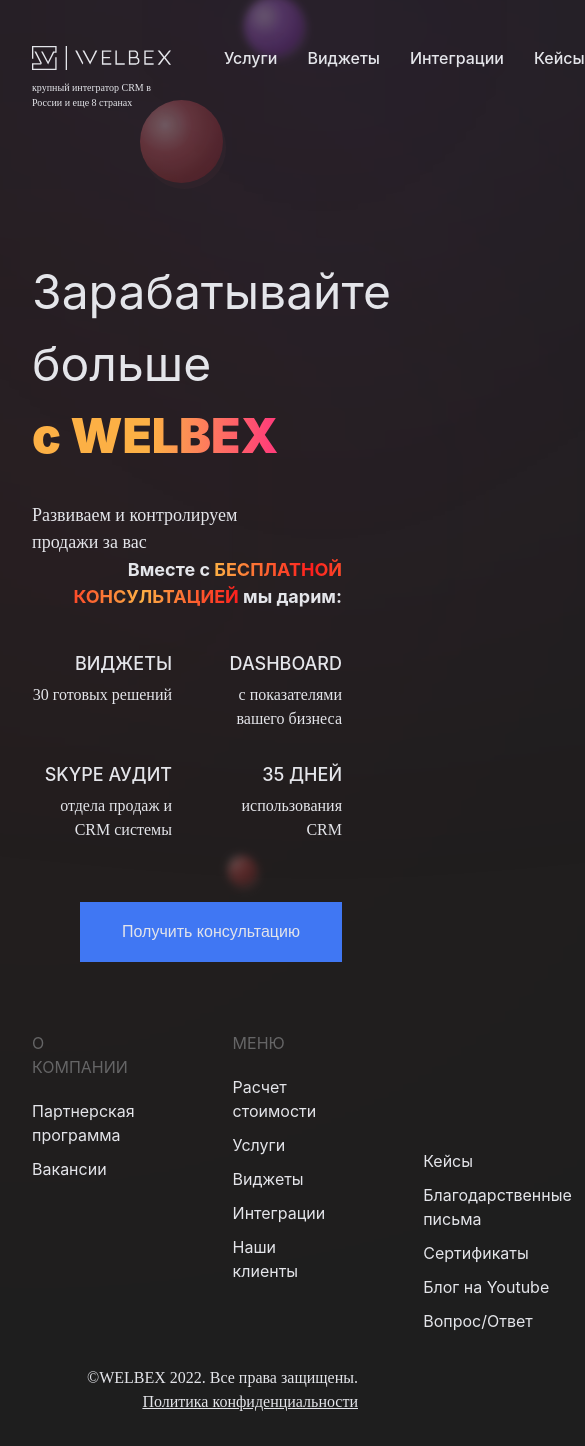
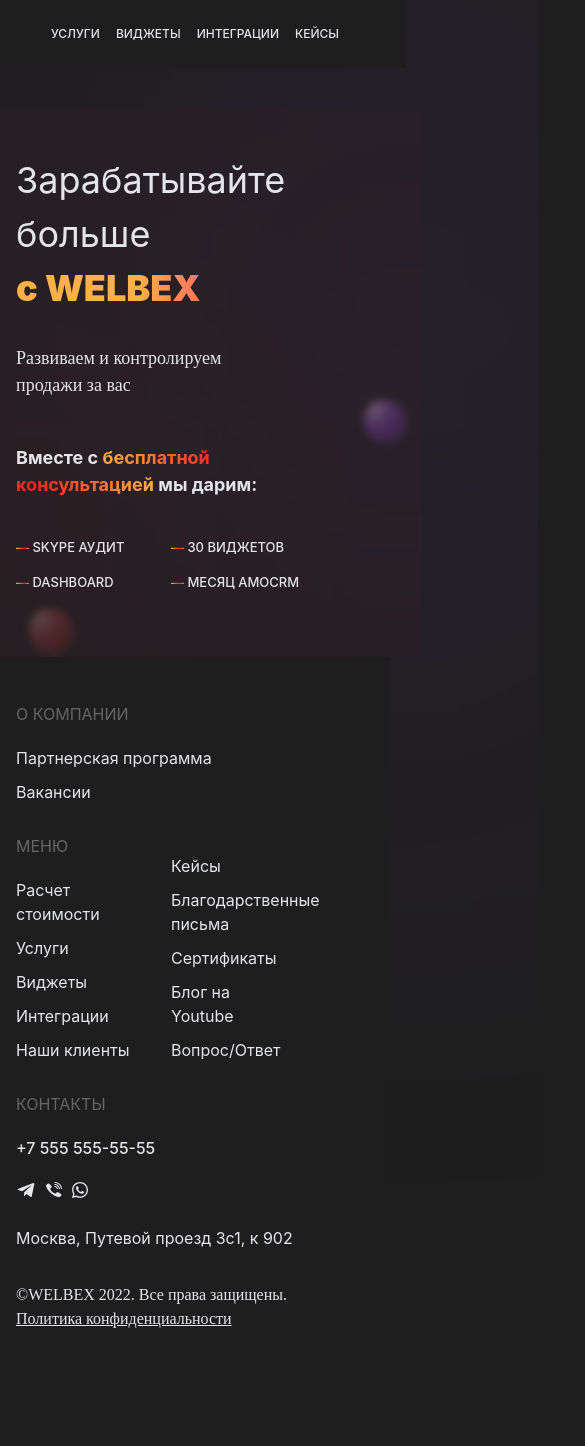
Before and after one commit to anastasia-bazaeva/amotest, a React (Vite) app: page / in a window 390 px wide. Shown: the top 1446 px of the page, 585 px wide, since content can reach past the window. After the commit the page ends 1376 px from the top, so only its background shows below. Built offline with nearby package versions, Linux system fonts and the light colour scheme.

Commit message:
mobile added

```diff
--- a/src/components/contact-bar/contact-bar.module.css
+++ b/src/components/contact-bar/contact-bar.module.css
@@ -22,6 +22,7 @@
     gap: 20px;
     align-items: flex-end;
     list-style: none;
+    padding: 0;
 }
 
 .navMenuFooter {
@@ -34,3 +35,18 @@
     font-size: 16px;
     color: var(--colors-interface-white);
 }
+
+@media screen and (max-width: 1160px) {
+    .tel {
+        display: none;
+    }
+}
+
+@media screen and (max-width: 700px) {
+    .contactsColumn {
+        align-items: flex-start;
+    }
+    .tel {
+        display: block;
+    }
+}
--- a/src/components/contact-bar/contact-bar.tsx
+++ b/src/components/contact-bar/contact-bar.tsx
@@ -17,7 +17,7 @@
 
     return (
         <ul className={barStyle}>
-            <li><Link to='tel:+75555555'>+7 555 555-55-55</Link></li>
+            <li className={styles.tel}><Link to='tel:+75555555'>+7 555 555-55-55</Link></li>
             <li><ul className={iconsStyle}>
                 <li><NavLink to='/'><img src={tgIcon} alt='иконка для связи через Telegram'/></NavLink></li>
                 <li><NavLink to='/'><img src={phoneIcon} alt='иконка для связи по телефону'/></NavLink></li>
--- a/src/components/footer-column/footer-column.module.css
+++ b/src/components/footer-column/footer-column.module.css
@@ -19,3 +19,21 @@
 .topLink{
     margin-top: 10px;
 }
+
+@media screen and (max-width: 910px) {
+    .navList:first-of-type {
+        flex-basis: 400px;
+    }
+}
+
+@media screen and (max-width: 700px) {
+    .navList:first-of-type {
+        flex-basis: 600px;
+    }
+}
+
+@media screen and (max-width: 500px) {
+    .navList:nth-child(2), .navList:nth-child(3) {
+        max-width: 125px;
+    }
+}
--- a/src/components/footer/footer.module.css
+++ b/src/components/footer/footer.module.css
@@ -3,6 +3,7 @@
     display: flex;
     flex-direction: column;
     gap: 33px;
+    box-sizing: border-box;
 }
 
 .columnBar {
@@ -42,3 +43,46 @@
     text-decoration: underline;
     margin: 0;
 }
+
+.mobile {
+    max-height: 137px;
+    display: flex;
+    flex-wrap: wrap;
+    gap: 98px;
+}
+
+@media screen and (max-width: 1060px) {
+    .navBar {
+        gap: 30px;
+    }
+}
+
+@media screen and (max-width: 910px) {
+    .navBar {
+        flex-wrap: wrap;
+    }
+}
+
+@media screen and (max-width: 700px) {
+    .columnBar{
+        flex-wrap: wrap;
+    }
+    .columnList {
+        margin-top: 30px;
+        align-self: left;
+        justify-self: left;
+        text-align: left;
+    }
+    .creditsBar {
+        align-self: flex-start;
+        align-items: flex-start;
+        text-align: left;
+    }
+}
+
+@media screen and (max-width: 600px) {
+    .wrapper {
+        background-color: var(--colors-interface-black);
+        padding: 45px 16px;
+    }
+}
--- a/src/components/header/header.module.css
+++ b/src/components/header/header.module.css
@@ -49,3 +49,26 @@
     font-size: 16px;
     font-weight: 400;
 }
+
+@media screen and (max-width: 1024px) {
+    .logoBar {
+        display: none;
+    }
+}
+
+@media screen and (max-width: 600px) {
+    .lastLink {
+        display: none;
+    }
+    .wrapper {
+        background-color: var(--colors-interface-black);
+        padding: 25px 16px;
+        justify-content: center;
+        margin: 0 0 40px;
+    }
+    .navMenu {
+        text-transform: uppercase;
+        font-size: 12px;
+        gap: 16px;
+    }
+}
--- a/src/components/header/header.tsx
+++ b/src/components/header/header.tsx
@@ -1,4 +1,5 @@
 import { NavLink } from 'react-router-dom';
+import { useEffect, useState } from 'react';
 import styles from './header.module.css';
 import { mainLogo1, mainLogo2, navLinksHeader } from '../../utils';
 import { ContactBar, Position } from '../contact-bar/contact-bar';
@@ -6,6 +7,19 @@
 import { SphereType } from '../sphere/types';
 
 export const Header = () => {
+    const [width, setWidth] = useState(window.innerWidth);
+    const isSmall = width <= 750 ? true : false;
+
+    useEffect(() => {
+        const handleResize = () => {
+          setWidth(window.innerWidth);
+        };
+        window.addEventListener('resize', handleResize);
+        return () => {
+          window.removeEventListener('resize', handleResize);
+        };
+      }, []);
+
     return (
         <header className={styles.wrapper}>
             <div className={styles.navBar}>
@@ -19,14 +33,15 @@
                 <ul className={styles.navMenu}>
                     {navLinksHeader.map((link) => {
                         return(
-                            <li key={navLinksHeader.indexOf(link)}>
+                            <li key={navLinksHeader.indexOf(link)}
+                            className={navLinksHeader.indexOf(link) === navLinksHeader.length - 1 ? styles.lastLink : ''}>
                                 <NavLink to={link.link}>{link.name}</NavLink>
                             </li>
                         )
                     })}
                 </ul>
             </div>
-            <ContactBar position={Position.header} />
+            {!isSmall && <ContactBar position={Position.header} />}
             <Sphere type={SphereType.medium}/>
             <Sphere type={SphereType.big}/>
             <Sphere type={SphereType.huge}/>
--- a/src/components/main-page/main-page.module.css
+++ b/src/components/main-page/main-page.module.css
@@ -45,3 +45,20 @@
     max-width: 275px;
     text-wrap: wrap;
 }
+
+@media screen and (max-width: 600px) {
+    .wrapper {
+        padding: 45px 16px;
+        margin-bottom: 0;
+        flex-direction: column;
+        align-items: flex-start;
+        gap: 45px;
+        overflow: hidden;
+    }
+    .title {
+        font-size: 36px;
+    }
+    .accent {
+        font-size: 36px;
+    }
+}
--- a/src/components/offer-block/offer-block.module.css
+++ b/src/components/offer-block/offer-block.module.css
@@ -46,3 +46,31 @@
     gap: 30px;
     margin: 0 0 20px;
 }
+
+@media screen and (max-width: 600px) {
+    .accent {
+        @supports (background-clip: text) or (-webkit-background-clip: text) {
+            background: -webkit-linear-gradient(left, var(--colors-interface-accent),
+            var(--colors-interface-accent-text),
+            var(--colors-interface-accent));
+            color: transparent;
+            -webkit-background-clip: text;
+            background-clip: text;
+            text-transform: lowercase;
+            }
+    }
+    .title {
+        text-align: left;
+    }
+    .wrapper {
+        align-items: flex-start;
+    }
+    .gridZone {
+        text-align: left;
+        gap: 15px;
+    }
+    .semiTitle {
+        margin: 0;
+        font-size: 13px;
+    }
+}
--- a/src/components/offer-block/offer-block.tsx
+++ b/src/components/offer-block/offer-block.tsx
@@ -1,15 +1,36 @@
+import { useEffect, useState } from 'react'
 import { Button } from '../../ui/button/button'
 import { ButtonType } from '../../ui/button/types'
 import styles from './offer-block.module.css'
 
 export const OfferBlock = () => {
+    const [width, setWidth] = useState(window.innerWidth);
+    const isSmall = width <= 600 ? true : false;
+
+    useEffect(() => {
+        const handleResize = () => {
+          setWidth(window.innerWidth);
+        };
+        window.addEventListener('resize', handleResize);
+        return () => {
+          window.removeEventListener('resize', handleResize);
+        };
+      }, []);
+
     const handleClick = () => {
         console.log('click')
     }
     return (
         <div className={styles.wrapper}>
             <h2 className={styles.title}>Вместе с <span className={styles.accent}>БЕСПЛАТНОЙ КОНСУЛЬТАЦИЕЙ</span> мы дарим:</h2>
+            {isSmall ?
             <div className={styles.gridZone}>
+                <h3 className={styles.semiTitle}><span className={styles.accent}>&mdash; </span>SKYPE АУДИТ</h3>
+                <h3 className={styles.semiTitle}><span className={styles.accent}>&mdash; </span>30 ВИДЖЕТОВ</h3>
+                <h3 className={styles.semiTitle}><span className={styles.accent}>&mdash; </span>DASHBOARD</h3>
+                <h3 className={styles.semiTitle}><span className={styles.accent}>&mdash; </span>МЕСЯЦ AMOCRM</h3>
+            </div>
+            :<div className={styles.gridZone}>
                 <article>
                     <h3 className={styles.semiTitle}>ВИДЖЕТЫ</h3>
                     <p className={styles.text}>30 готовых решений</p>
@@ -26,8 +47,8 @@
                     <h3 className={styles.semiTitle}>35 ДНЕЙ</h3>
                     <p className={styles.text}>использования CRM</p>
                 </article>
-            </div>
-            <Button text='Получить консультацию' type={ButtonType.default} onClick={handleClick}/>
+            </div>}
+            {!isSmall && <Button text='Получить консультацию' type={ButtonType.default} onClick={handleClick}/>}
         </div>
     )
 }
--- a/src/components/sphere/sphere.module.css
+++ b/src/components/sphere/sphere.module.css
@@ -16,8 +16,8 @@
 .small {
     height: 28px;
     width: 28px;
-    background: radial-gradient(at 4px 4px, #FFD0D0, #D45D5D, #A73131, #821919);
-    filter: blur(5px) drop-shadow(3px 6px rgba(223, 125, 125, 0.25)) opacity(35%);
+    background: radial-gradient(at 4px 8px, #FFD0D0, #D45D5D, #A73131, #821919);
+    filter: blur(4px) drop-shadow(3px 6px rgba(223, 125, 125, 0.2)) opacity(25%);
     left: 60%;
     top: 85%;
 }
@@ -50,3 +50,33 @@
     left: -150px;
     top: 100px;
 }
+
+@media screen and (max-width: 600px) {
+    .small {
+        height: 43px;
+        width: 43px;
+        background: radial-gradient(at 10px 10px, #FFD0D0, #D45D5D, #A73131, #821919);
+        left: 29px;
+        top: 500px;
+    }
+    .medium {
+        height: 40px;
+        width: 40px;
+        background: radial-gradient(at 10px 8px, #ECD0FF, #A15DCF, #7631A4, #561880);
+        left: 90%;
+        top: 400px;
+    }
+    .huge {
+        left: 70%;
+        top: 200px;
+    }
+
+    .giant {
+        left: -129px;
+        top: 250px;
+    }
+
+    .big {
+        display: none;
+    }
+}
--- a/src/index.css
+++ b/src/index.css
@@ -58,3 +58,9 @@
 footer {
   flex: 0;
 }
+
+@media screen and (max-width: 1024px) {
+  .root, #root {
+      padding: 0;
+  }
+}
```
